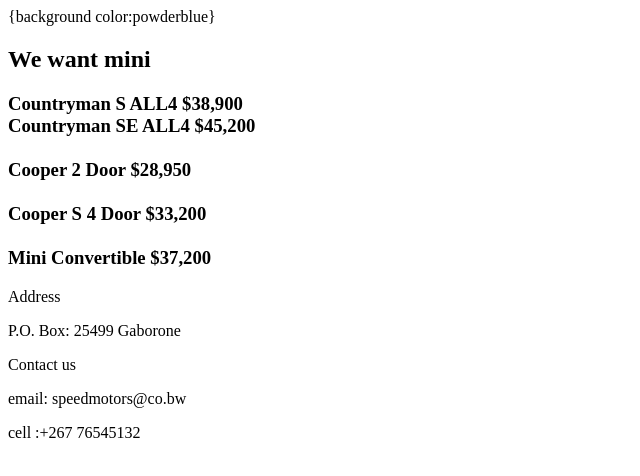
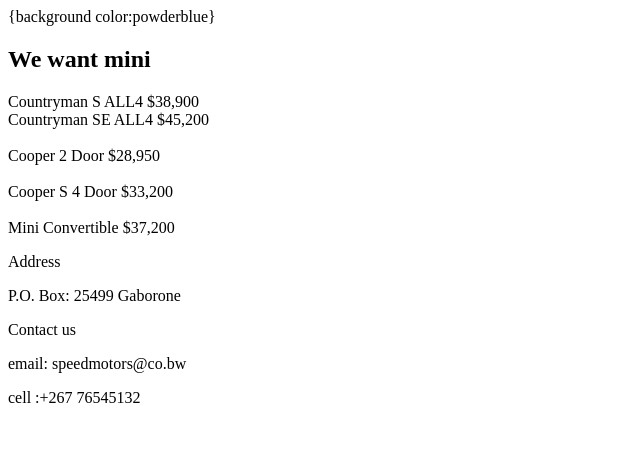
Before and after one commit to bida24-107/SpeedstarMotors, a plain HTML site: page index.html in a window 1280 px wide. Shown: the whole page, without its empty margins (0-640 px from the left). Drawn offline with Linux system fonts and the light colour scheme.

Commit message:
Update index.html

```diff
--- a/index.html
+++ b/index.html
@@ -4,11 +4,11 @@
 </head>
 <body>{background color:powderblue}
 <h2>We want mini</h2>
-<p><h3> Countryman S ALL4 $38,900
+<p> Countryman S ALL4 $38,900
   <br>Countryman SE ALL4 $45,200</br>
   <br>Cooper 2 Door $28,950</br>
   <br>Cooper S 4 Door  $33,200</br>
-  <br>Mini Convertible  $37,200</br></h3></p>
+  <br>Mini Convertible  $37,200</br></p>
   <p>Address</p>
   <p>P.O. Box: 25499 Gaborone</p>
   <p>Contact us </p>
```
